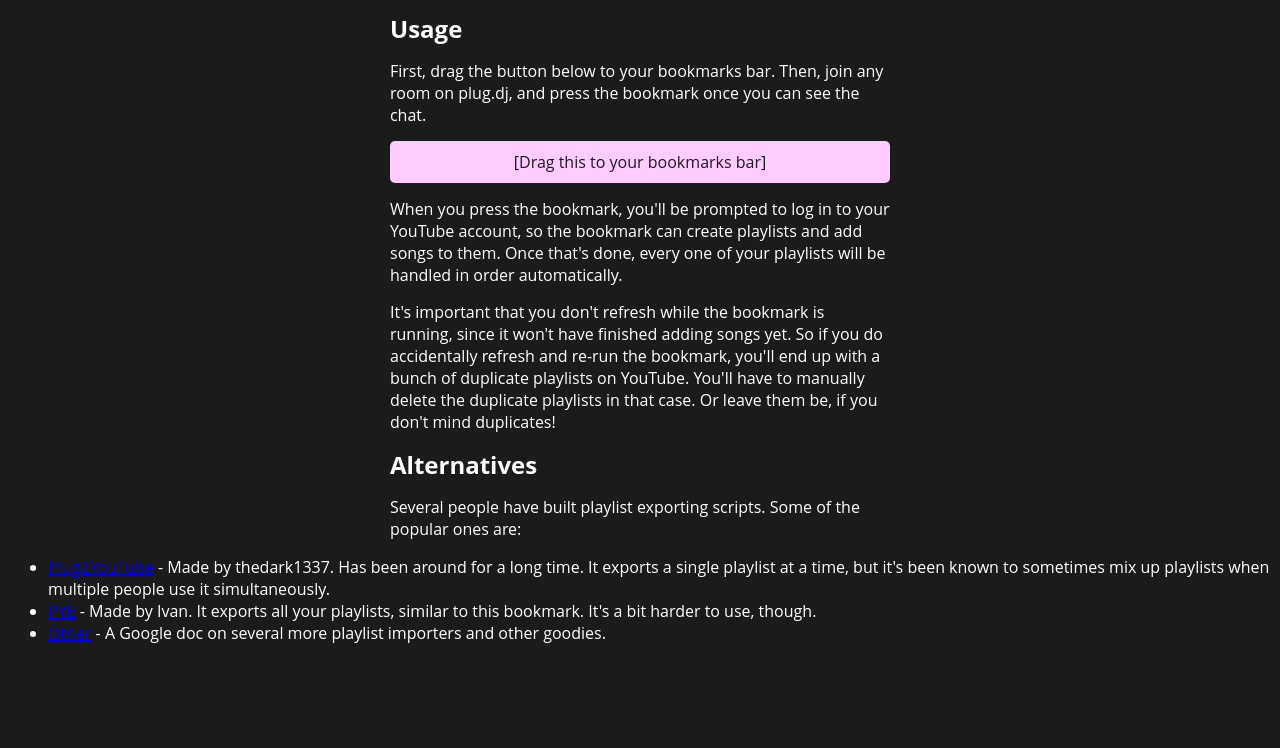
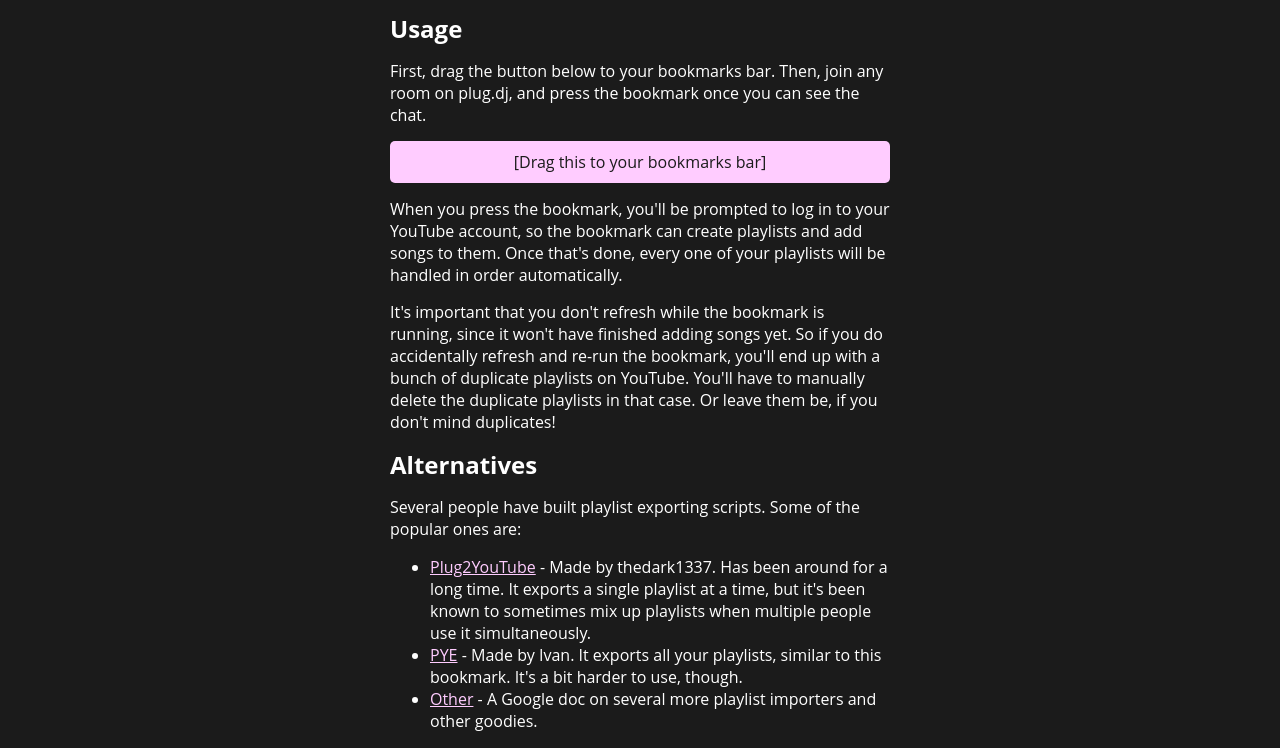
Before and after one commit to goto-bus-stop/plugdj-export, a website: page index.html in a window 1280 px wide. Shown: the part 120-868 px from the top of the page. Before the commit the page ends 800 px from the top, so only its background shows below. Drawn offline with Linux system fonts and the light colour scheme.

Commit message:
fix alignments and link colours

```diff
--- a/index.html
+++ b/index.html
@@ -9,9 +9,17 @@
         color: #fff;
       }
 
+      main {
+        margin: auto;
+        max-width: 500px;
+      }
+
       p, h1, h2 {
-        margin: 15px auto;
-        max-width: 500px;
+        margin: 15px 0;
+      }
+
+      a {
+        color: #fcf;
       }
 
       .bookmark {
@@ -27,6 +35,7 @@
     </style>
   </head>
   <body>
+    <main>
       <h1>Plug.dj Playlist Exporter</h1>
       <p>
         This exports all your plug.dj playlists to YouTube quickly and easily,
@@ -78,5 +87,6 @@
           A Google doc on several more playlist importers and other goodies.
         </li>
       </ul>
+    </main>
   </body>
 </html>
```
Lines whose indentation alone changed are shown as unchanged.
